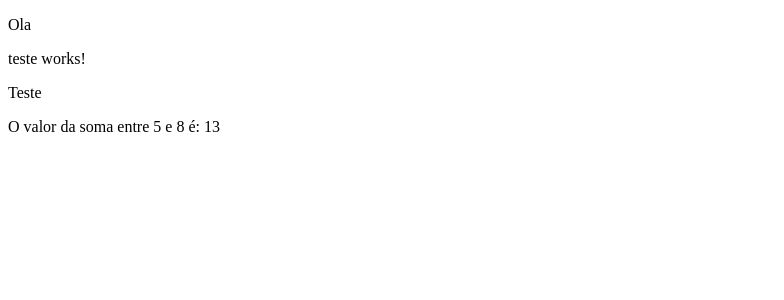
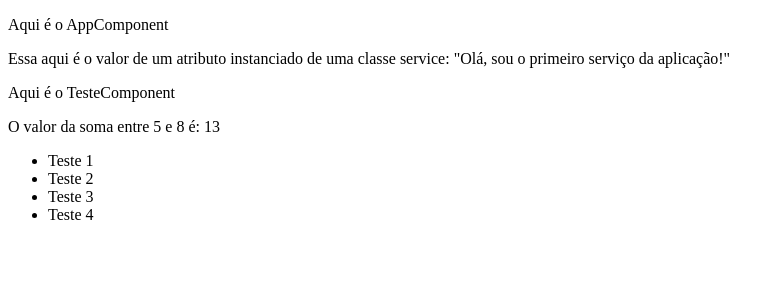
Before and after one commit to Szaboltz/AngularApp, an Angular app in the folder fistApp/: page / in a window 1280 px wide. Shown: the top 300 px of the page, without its empty margins (0-784 px from the left). Built offline with nearby package versions, Linux system fonts and the light colour scheme.

Commit message:
Criação do primeiro service da aplicação!

```diff
--- a/fistApp/src/app/app.component.html
+++ b/fistApp/src/app/app.component.html
@@ -2,4 +2,8 @@
   {{title}}
 </p>
 
+<p>
+  Essa aqui é o valor de um atributo instanciado de uma classe service: {{ show }}
+</p>
+
 <appTeste></appTeste>
--- a/fistApp/src/app/app.component.ts
+++ b/fistApp/src/app/app.component.ts
@@ -1,4 +1,5 @@
 import { Component } from '@angular/core';
+import { TesteService } from './service/teste.service';
 
 @Component({
   selector: 'app-root',
@@ -6,5 +7,11 @@ import { Component } from '@angular/core';
   styleUrl: './app.component.css'
 })
 export class AppComponent {
-  title = 'Ola';
+  title = 'Aqui é o AppComponent';
+
+  show: string;
+
+  constructor(private service: TesteService) {
+    this.show = this.service.getMessage();
+   }
 }
--- a/fistApp/src/app/app.module.ts
+++ b/fistApp/src/app/app.module.ts
@@ -5,6 +5,7 @@ import { HttpClientModule } from "@angular/common/http";
 
 import { AppComponent } from "./app.component";
 import { TesteComponent } from "./teste/teste.component";
+import { TesteService } from "./service/teste.service";
 
 @NgModule({
   declarations: [
@@ -15,7 +16,7 @@ import { TesteComponent } from "./teste/teste.component";
     BrowserModule,
     HttpClientModule
   ],
-  providers: [],
+  providers: [TesteService],
   bootstrap: [AppComponent],
 })
 export class AppModule { }
--- /dev/null
+++ b/fistApp/src/app/service/teste.service.ts
@@ -0,0 +1,18 @@
+import { publishFacade } from '@angular/compiler';
+import { Injectable } from '@angular/core';
+
+@Injectable({
+  providedIn: 'root'
+})
+export class TesteService {
+
+  nome: string = `"Olá, sou o primeiro serviço da aplicação!"`;
+
+  constructor() { }
+
+  getMessage() {
+    return this.nome
+  }
+
+
+}
--- a/fistApp/src/app/teste/teste.component.html
+++ b/fistApp/src/app/teste/teste.component.html
@@ -1,9 +1,15 @@
-<p>teste works!</p>
-
 <p>
-  {{nome}}
+  {{ nome }}
 </p>
 
 <p>
   O valor da soma entre {{n1}} e {{n2}} é: {{r}}
 </p>
+
+<ul>
+  <li *ngFor="let aula of vet">
+    <!-- Uma função for que vai percorrer o array do componente
+    aula é o indixe da vez em meu vetor -->
+    {{ aula }}
+  </li>
+</ul>
--- a/fistApp/src/app/teste/teste.component.ts
+++ b/fistApp/src/app/teste/teste.component.ts
@@ -10,11 +10,13 @@ export class TesteComponent {
   n1: number;
   n2: number;
   r: number;
+  vet: string[] = []
 
   constructor() {
-    this.nome = "Teste";
+    this.nome = "Aqui é o TesteComponent";
     this.n1 = 5;
     this.n2 = 8;
     this.r = this.n1 + this.n2;
+    this.vet = ["Teste 1", "Teste 2", "Teste 3", "Teste 4"];
   }
 }
```
Also changed, not shown: 1 other file (tests, documents, lock files or other folders).
